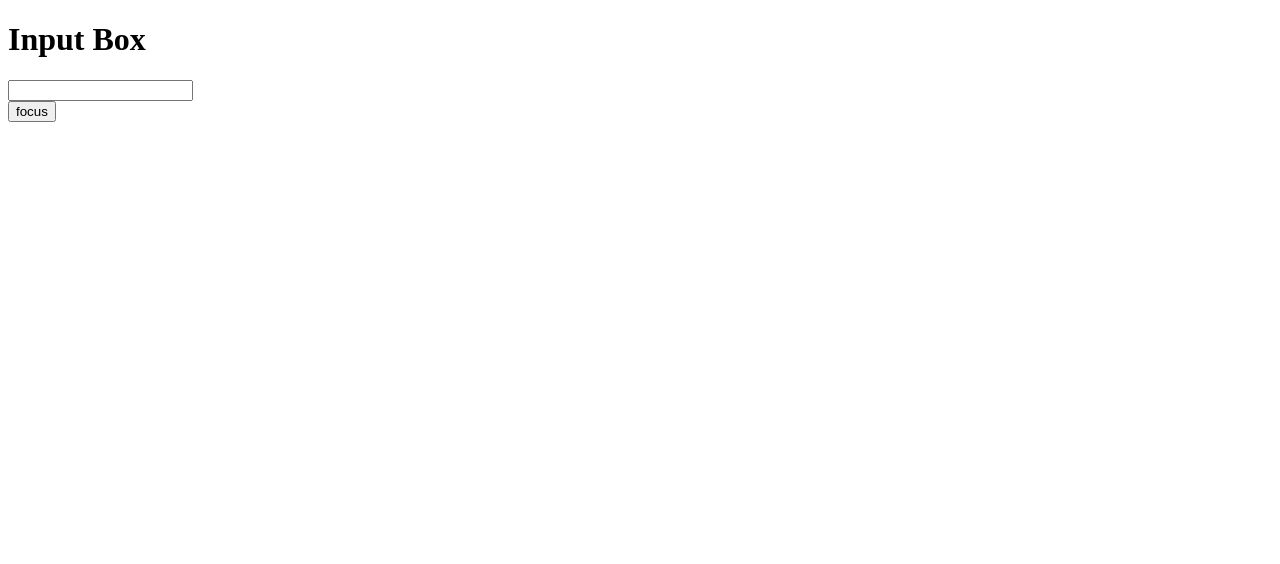
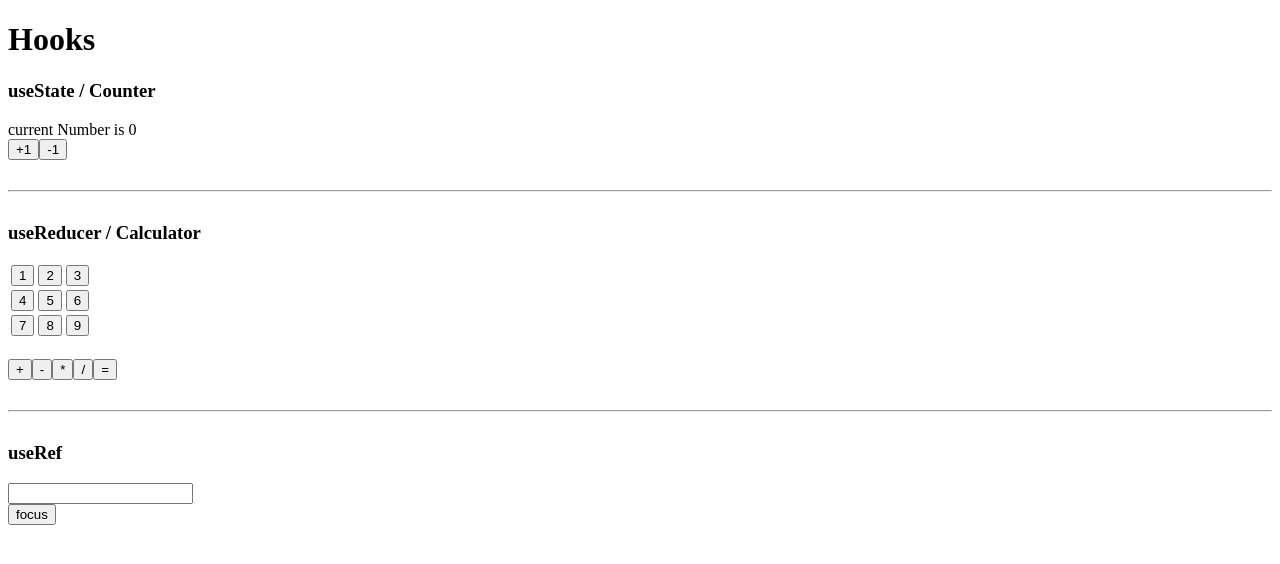
Before and after one commit to roseline124/skill-for-react, a React (Create React App) app: page / in a window 1280 px wide. Shown: the top 564 px of the page. Built offline with nearby package versions, Linux system fonts and the light colour scheme.

Commit message:
Add useReducer Hooks

```diff
--- a/src/App.js
+++ b/src/App.js
@@ -1,5 +1,7 @@
 import React, { useRef } from 'react'
 import InputBox from './components/InputBox'
+import Counter from './components/Counter'
+import Calculator from './components/Calculator'
 
 function App() {
   const inputBox = useRef(null)
@@ -7,8 +9,15 @@ function App() {
 
   return (
     <div>
+      <h1>Hooks</h1>
+
+      <Counter />
+      <hr style={{ margin: '30px 0' }} />
+
+      <Calculator />
+      <hr style={{ margin: '30px 0' }} />
+
       <InputBox innerRef={inputBox} />
-
       <button onClick={handleClick}>focus</button>
     </div>
   )
--- /dev/null
+++ b/src/components/Calculator.jsx
@@ -0,0 +1,114 @@
+import React, { useReducer } from 'react'
+import range from 'lodash/range'
+import chunk from 'lodash/chunk'
+
+const ActionType = {
+  PLUS: 'PLUS',
+  MINUS: 'MINUS',
+  MULTIPLY: 'MULTIPLY',
+  DIVIDE: 'DIVIDE',
+  CALCULATE: 'CALCULATE'
+}
+
+const numberSet = chunk(range(1, 10), 3)
+
+const initalValue = {
+  x: null,
+  y: null,
+  action: null,
+  result: null
+}
+
+const reducer = (state, action) => {
+  const { x, y, result } = state
+
+  if (action.value) {
+    if (x && !result) {
+      return { ...state, y: action.value }
+    }
+
+    return {
+      ...state,
+      ...(result && { result: null, action: null, y: null }),
+      x: action.value
+    }
+  }
+
+  if (action.type !== ActionType.CALCULATE) {
+    return { ...state, action: action.type }
+  }
+
+  if (!x || !y) return state
+
+  switch (state.action) {
+    case ActionType.PLUS:
+      return { ...state, result: x + y }
+    case ActionType.MINUS:
+      return { ...state, result: x - y }
+    case ActionType.MULTIPLY:
+      return { ...state, result: x * y }
+    case ActionType.DIVIDE:
+      return { ...state, result: x / y }
+    default:
+      return state
+  }
+}
+
+const Calculator = () => {
+  const [state, dispatch] = useReducer(reducer, initalValue)
+  const action = {
+    [ActionType.PLUS]: '+',
+    [ActionType.MINUS]: '-',
+    [ActionType.MULTIPLY]: '*',
+    [ActionType.DIVIDE]: '/',
+    [ActionType.CALCULATE]: '='
+  }
+
+  return (
+    <div>
+      <h3>useReducer / Calculator</h3>
+
+      <table>
+        <tbody>
+          {numberSet.map(numbers => {
+            return (
+              <tr>
+                {numbers.map(number => {
+                  return (
+                    <td>
+                      <button onClick={() => dispatch({ value: number })}>
+                        {number}
+                      </button>
+                    </td>
+                  )
+                })}
+              </tr>
+            )
+          })}
+        </tbody>
+      </table>
+
+      <div style={{ marginTop: 20 }}>
+        {Object.keys(ActionType).map(actionType => {
+          return (
+            <button
+              onClick={() => {
+                dispatch({ type: actionType })
+              }}
+            >
+              {action[actionType]}
+            </button>
+          )
+        })}
+      </div>
+
+      <h3>
+        {state.x} {action[state.action]} {state.y}
+      </h3>
+
+      <h3>{state.result && `result: ${state.result}`}</h3>
+    </div>
+  )
+}
+
+export default Calculator
--- a/src/components/Counter.jsx
+++ b/src/components/Counter.jsx
@@ -15,6 +15,7 @@ const Counter = () => {
 
   return (
     <div>
+      <h3>useState / Counter</h3>
       current Number is {count}
       <div>
         <button onClick={handleClickPlus}>+1</button>
--- a/src/components/InputBox.jsx
+++ b/src/components/InputBox.jsx
@@ -4,7 +4,7 @@ import PropTypes from 'prop-types'
 const InputBox = ({ innerRef }) => {
 	return (
 		<div>
-			<h1>Input Box</h1>
+			<h3>useRef</h3>
 			<input ref={innerRef} type="text" />
 		</div>
 	)
```
Lines whose indentation alone changed are shown as unchanged.
